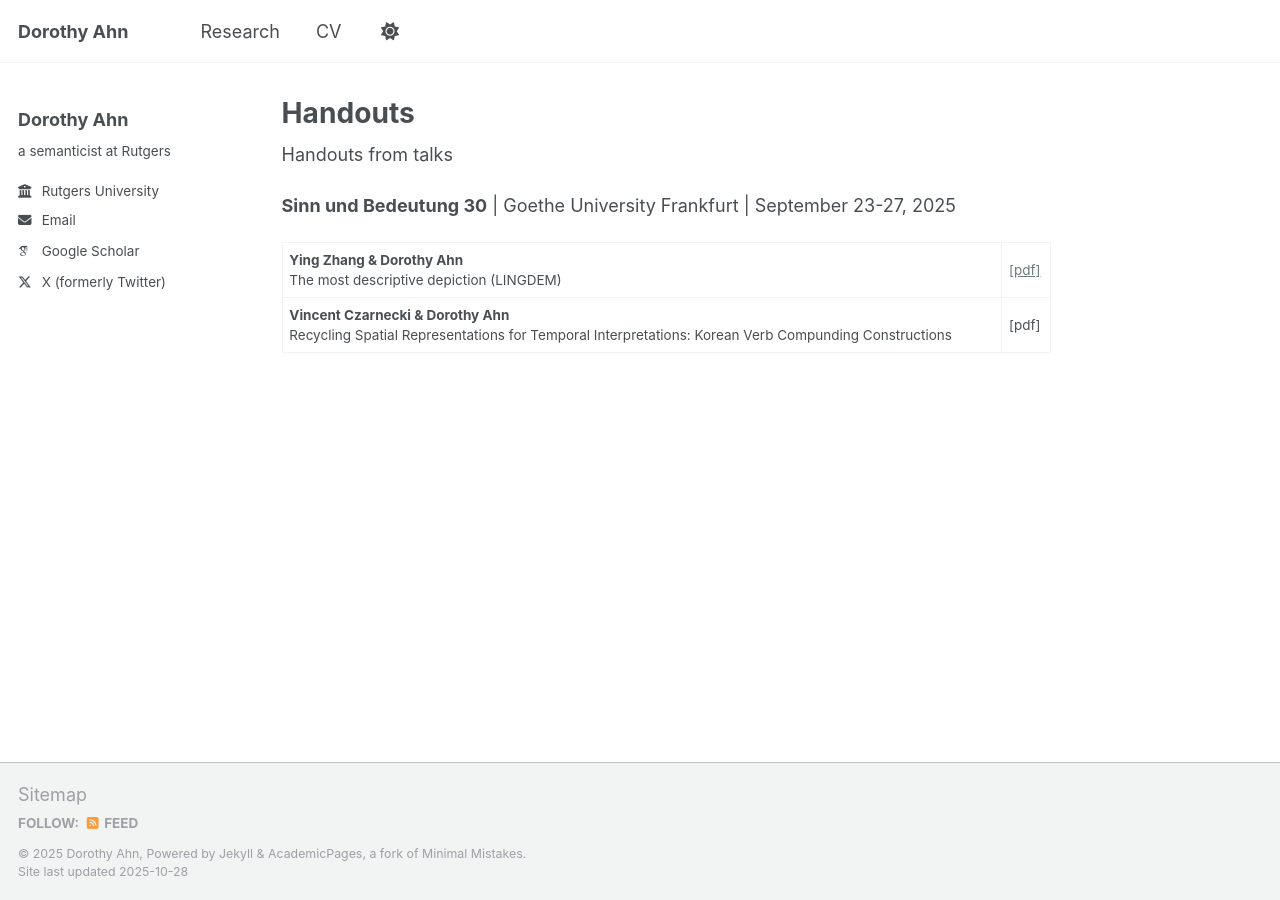
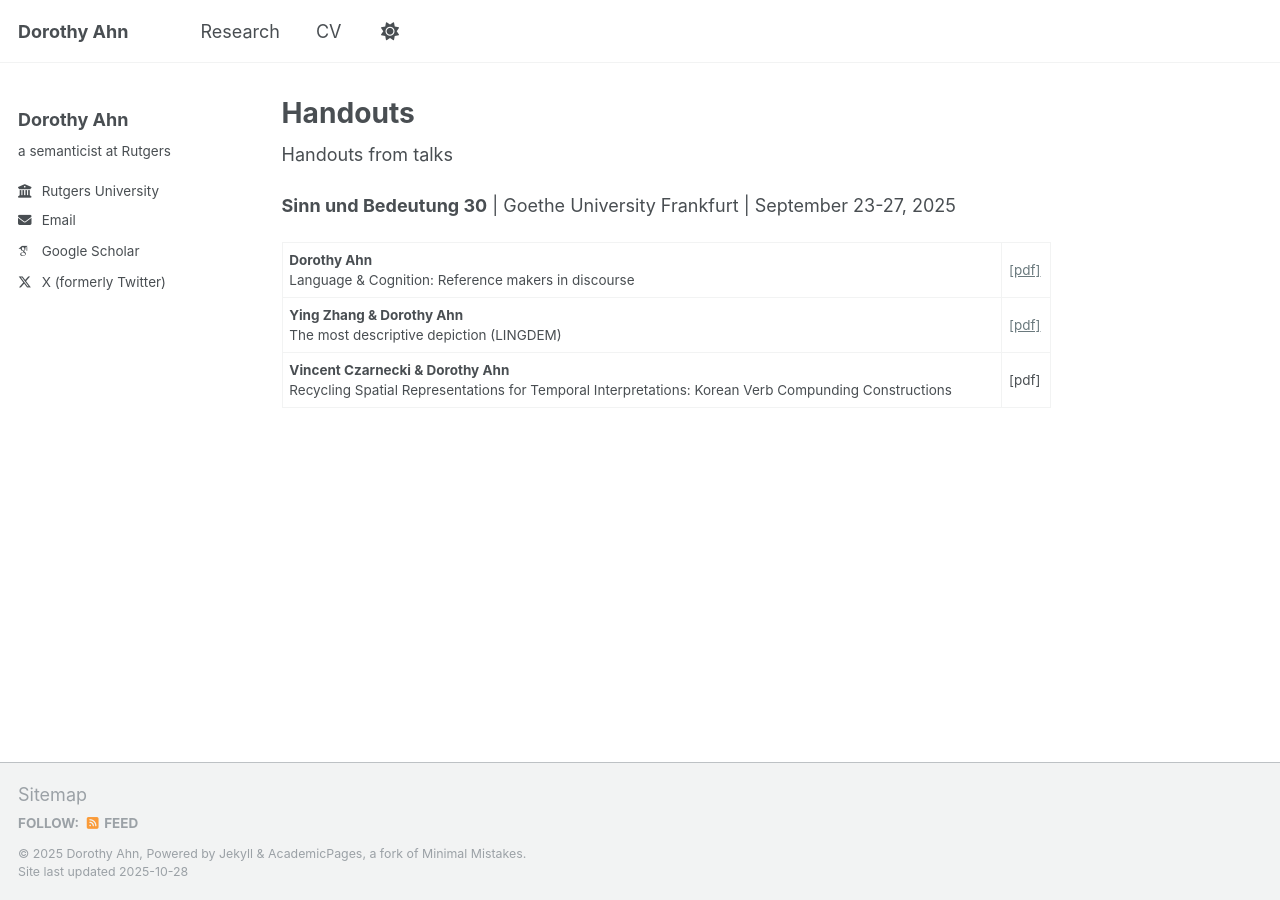
Before and after one commit to doroahn/doroahn.github.io, a Jekyll site: the page built from _pages/handouts.md, in a window 1280 px wide. Built offline with Jekyll 4.4.1, drawn with Linux system fonts in a browser that asks for light colours; some web fonts are replaced.

Commit message:
Update handouts.md

```diff
--- a/_pages/handouts.md
+++ b/_pages/handouts.md
@@ -10,6 +10,15 @@ Handouts from talks
 
 
 <table>
+  <tr>
+    <td>
+      <strong>Dorothy Ahn</strong><br>
+      Language & Cognition: Reference makers in discourse
+    </td>
+    <td>
+      <a href="https://doroahn.github.io/files/ahn_2025_langcog_referencemakers.pdf">[pdf]</a>
+    </td>
+  </tr>
   <tr>
     <td>
       <strong>Ying Zhang &amp; Dorothy Ahn</strong><br>
```
